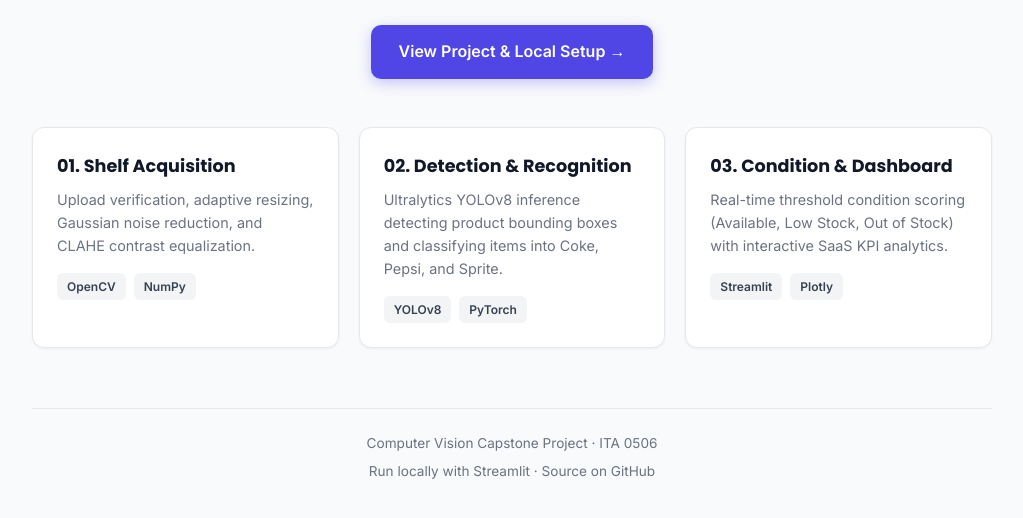
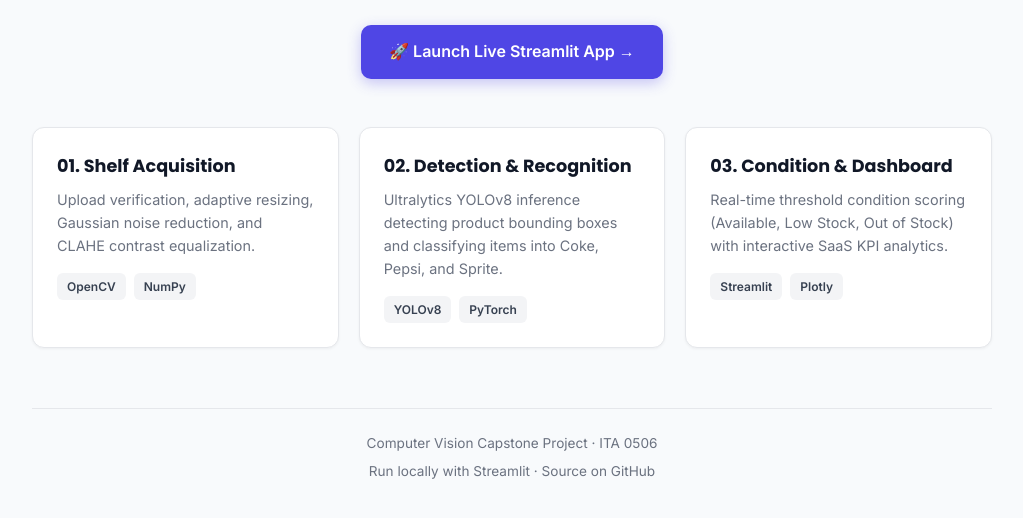
Before and after one commit to Manojreddy1171/ComputerVision-ITA0506-, a plain HTML site: page retail-shelf-monitoring/docs/index.html in a window 1280 px wide. Shown: the part 210-728 px from the top of the page, without its empty margins (128-1151 px from the left). Drawn offline with Linux system fonts and the light colour scheme.

Commit message:
Update live Streamlit app URL in documentation

```diff
--- a/retail-shelf-monitoring/docs/index.html
+++ b/retail-shelf-monitoring/docs/index.html
@@ -133,8 +133,8 @@
             <p class="subtitle">
                 Automated product detection, on-shelf count recognition, and stock availability monitoring powered by Ultralytics YOLOv8 and OpenCV.
             </p>
-            <a href="https://github.com/Manojreddy1171/ComputerVision-ITA0506-/tree/main/retail-shelf-monitoring" target="_blank" rel="noopener noreferrer" class="btn-cta">
-                View Project &amp; Local Setup &rarr;
+            <a href="https://fkxcsw3k4elilqq3rp6ds3.streamlit.app" target="_blank" rel="noopener noreferrer" class="btn-cta">
+                🚀 Launch Live Streamlit App &rarr;
             </a>
         </header>
 
```
Also changed, not shown: 1 other file.
